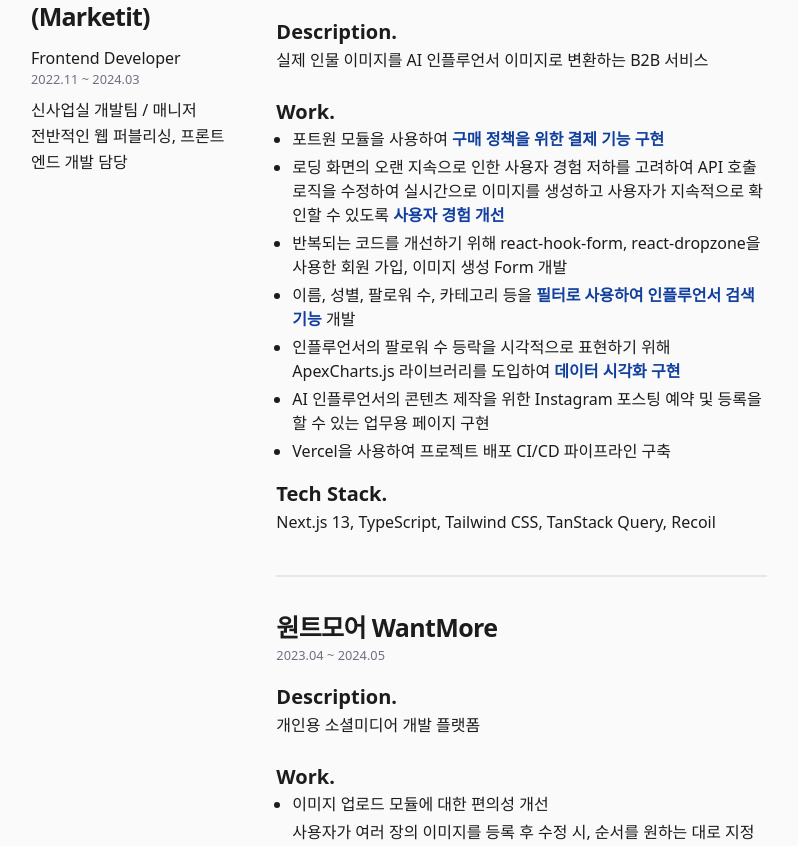
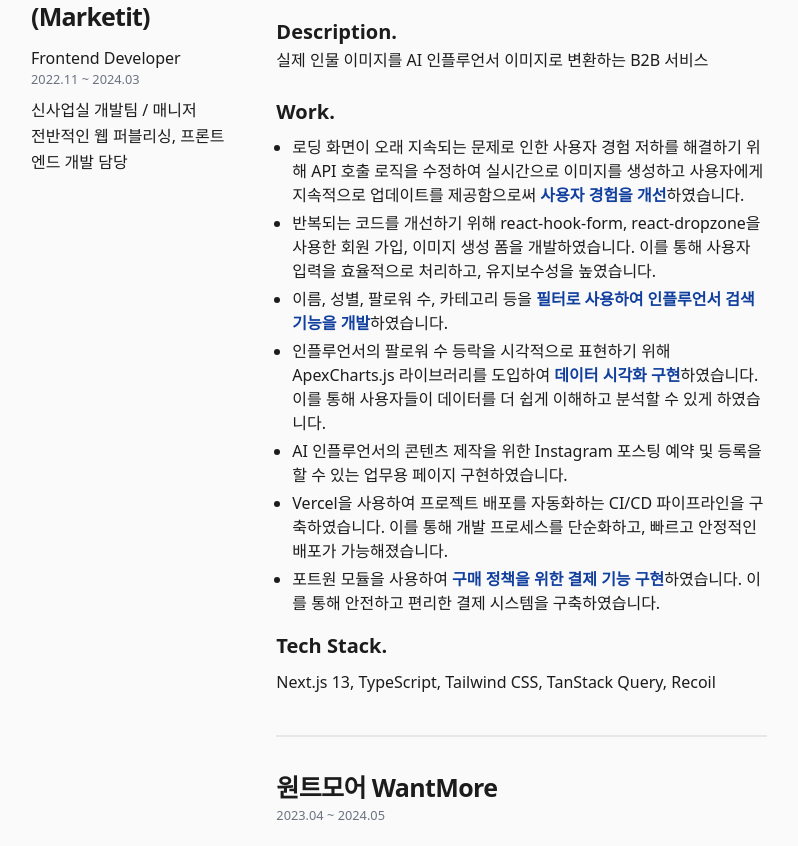
Before and after one commit to shinju4n/tech-blog, a Next.js app: page /resume in a window 1280 px wide. Shown: the part 628-1474 px from the top of the page, without its empty margins (241-1039 px from the left). Built offline with nearby package versions, Linux system fonts and the light colour scheme.

Commit message:
feat: [이력서] caddy 내용보강

```diff
--- a/components/resume/work-experience/marketit/caddy.tsx
+++ b/components/resume/work-experience/marketit/caddy.tsx
@@ -15,49 +15,59 @@ const Caddy: FC = () => {
           <Typography size="p">실제 인물 이미지를 AI 인플루언서 이미지로 변환하는 B2B 서비스</Typography>
         </div>
         <div>
-          <Typography size="large" className="font-bold">
+          <Typography size="large" className="font-bold mb-2">
             Work.
           </Typography>
           <ul className="pl-4 list-disc flex flex-col gap-1">
             <li>
-              포트원 모듈을 사용하여{' '}
-              <BlankLink href={'https://shinju4n.notion.site/9e27b11d8d8b4835aebf47eb5bbdca1e'}>
-                구매 정책을 위한 결제 기능 구현
-              </BlankLink>
-            </li>
-            <li>
-              로딩 화면의 오랜 지속으로 인한 사용자 경험 저하를 고려하여 API 호출 로직을 수정하여 실시간으로 이미지를
-              생성하고 사용자가 지속적으로 확인할 수 있도록{' '}
+              로딩 화면이 오래 지속되는 문제로 인한 사용자 경험 저하를 해결하기 위해 API 호출 로직을 수정하여 실시간으로
+              이미지를 생성하고 사용자에게 지속적으로 업데이트를 제공함으로써{' '}
               <BlankLink
                 href={
                   'https://www.notion.so/shinju4n/Portfolio-3050aed4843d4a1680dc6db40fc0dec8?pvs=4#e74d7fa4e5c644059630c5a4e0c2d895'
                 }
               >
-                사용자 경험 개선
+                사용자 경험을 개선
               </BlankLink>
+              하였습니다.
             </li>
             <li>
-              반복되는 코드를 개선하기 위해 react-hook-form, react-dropzone을 사용한 회원 가입, 이미지 생성 Form 개발
+              반복되는 코드를 개선하기 위해 react-hook-form, react-dropzone을 사용한 회원 가입, 이미지 생성 폼을
+              개발하였습니다. 이를 통해 사용자 입력을 효율적으로 처리하고, 유지보수성을 높였습니다.
             </li>
             <li>
               이름, 성별, 팔로워 수, 카테고리 등을{' '}
               <BlankLink href="https://www.notion.so/shinju4n/Portfolio-3050aed4843d4a1680dc6db40fc0dec8?pvs=4#2f440d04d08a42e48d8706b9a074563e">
-                필터로 사용하여 인플루언서 검색 기능
-              </BlankLink>{' '}
-              개발
+                필터로 사용하여 인플루언서 검색 기능을 개발
+              </BlankLink>
+              하였습니다.
             </li>
             <li>
               인플루언서의 팔로워 수 등락을 시각적으로 표현하기 위해 ApexCharts.js 라이브러리를 도입하여{' '}
               <BlankLink href="https://www.notion.so/shinju4n/Portfolio-3050aed4843d4a1680dc6db40fc0dec8?pvs=4#c8e7eb9516b545b4a9ebab98177bd28d">
                 데이터 시각화 구현
               </BlankLink>
+              하였습니다. 이를 통해 사용자들이 데이터를 더 쉽게 이해하고 분석할 수 있게 하였습니다.
             </li>
-            <li>AI 인플루언서의 콘텐츠 제작을 위한 Instagram 포스팅 예약 및 등록을 할 수 있는 업무용 페이지 구현</li>
-            <li>Vercel을 사용하여 프로젝트 배포 CI/CD 파이프라인 구축</li>
+            <li>
+              AI 인플루언서의 콘텐츠 제작을 위한 Instagram 포스팅 예약 및 등록을 할 수 있는 업무용 페이지
+              구현하였습니다.
+            </li>
+            <li>
+              Vercel을 사용하여 프로젝트 배포를 자동화하는 CI/CD 파이프라인을 구축하였습니다. 이를 통해 개발 프로세스를
+              단순화하고, 빠르고 안정적인 배포가 가능해졌습니다.
+            </li>
+            <li>
+              포트원 모듈을 사용하여{' '}
+              <BlankLink href={'https://shinju4n.notion.site/9e27b11d8d8b4835aebf47eb5bbdca1e'}>
+                구매 정책을 위한 결제 기능 구현
+              </BlankLink>
+              하였습니다. 이를 통해 안전하고 편리한 결제 시스템을 구축하였습니다.
+            </li>
           </ul>
         </div>
         <div>
-          <Typography size="large" className="font-bold">
+          <Typography size="large" className="font-bold mb-2">
             Tech Stack.
           </Typography>
           <Typography size="p">Next.js 13, TypeScript, Tailwind CSS, TanStack Query, Recoil </Typography>
```
